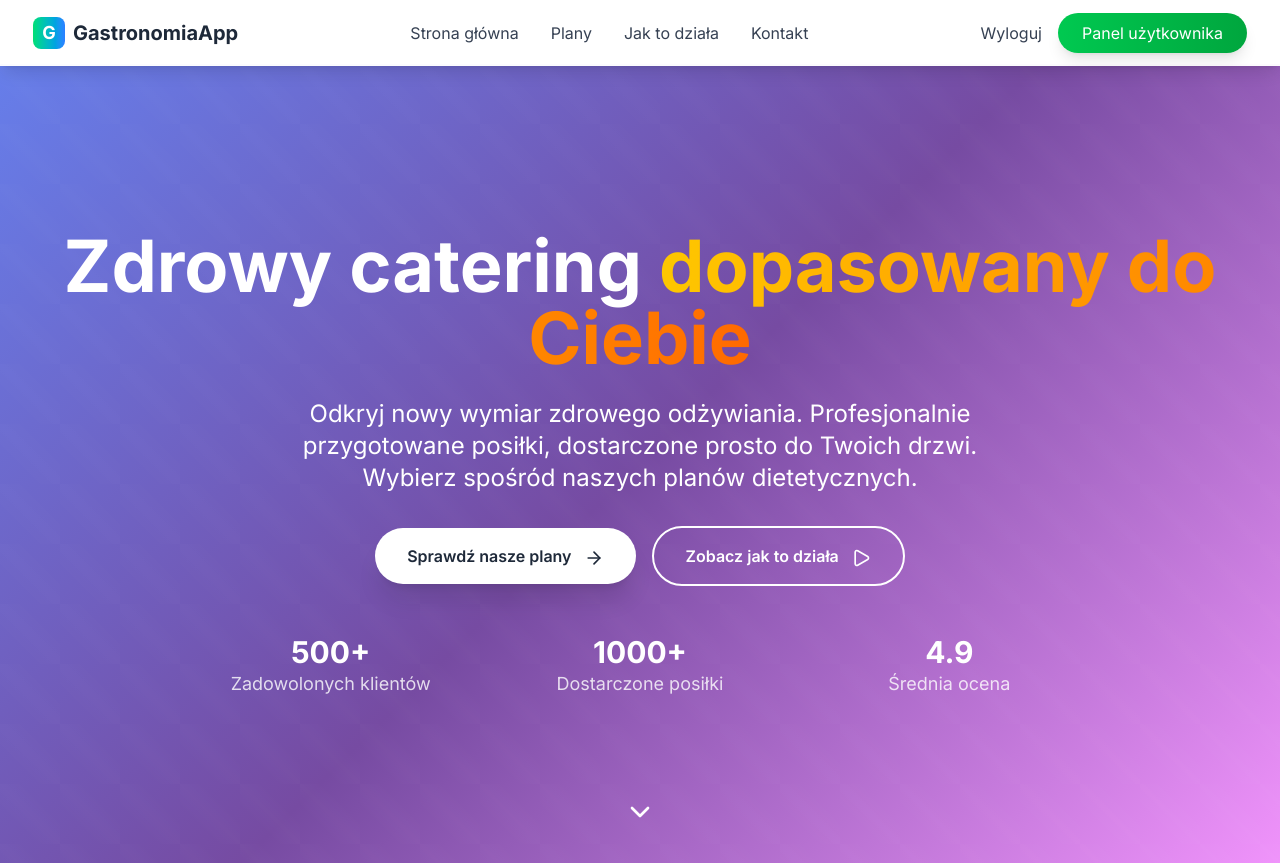
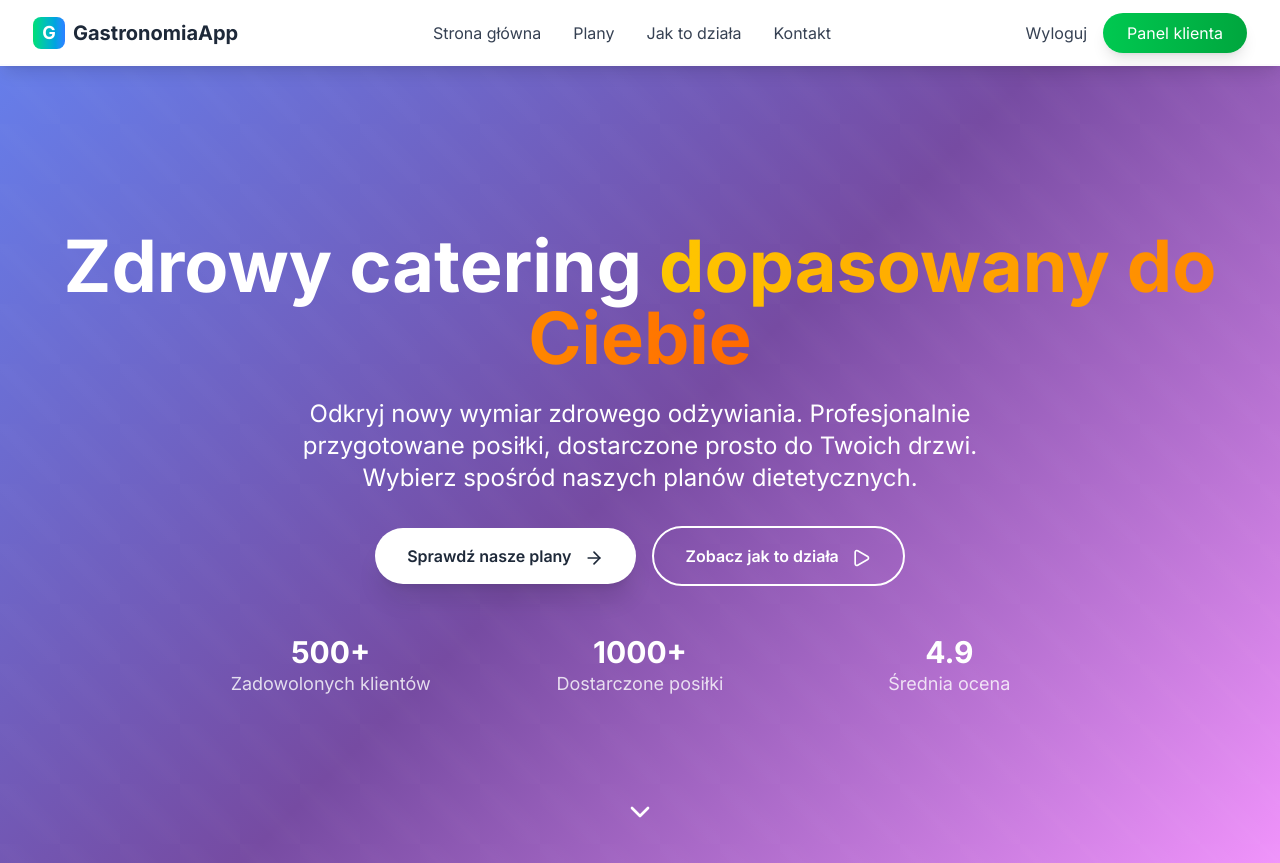
Before and after one commit to przecinek6/GastronomiaApp, a Django app: template frontend/templates/home.html in a window 1280 px wide. Shown: the top 863 px of the page. Run offline with Django 5.2, Linux system fonts and the light colour scheme; the template is opened without the code that fills it, so the values that code supplies are empty; the visitor is signed in with stand-in values (Sample User, id 1); style sheets or scripts are compiled from the project's sources; parts of the project's set-up code (start-up, migrations or seed data) failed here and were passed over.

Commit message:
zaktualizowano przekierowania do panelu klienta

```diff
--- a/frontend/templates/base.html
+++ b/frontend/templates/base.html
@@ -95,8 +95,8 @@
                                 Panel menadżera
                             </a>
                         {% else %}
-                            <a href="#plans" class="bg-gradient-to-r from-green-500 to-green-600 text-white px-6 py-2 rounded-full hover:from-green-600 hover:to-green-700 transition-all duration-200 shadow-lg hover:shadow-xl">
-                                Panel użytkownika
+                            <a href="{% url 'client_dashboard' %}" class="bg-gradient-to-r from-green-500 to-green-600 text-white px-6 py-2 rounded-full hover:from-green-600 hover:to-green-700 transition-all duration-200 shadow-lg hover:shadow-xl">
+                                Panel klienta
                             </a>
                         {% endif %}
                     {% else %}
@@ -128,7 +128,7 @@
                     {% if user.userprofile.role == 'manager' %}
                         <a href={% url 'manage_dashboard' %} class="block px-3 py-2 bg-purple-500 text-white rounded-lg">Panel menadżera</a>
                     {% else %}
-                        <a href="#plans" class="block px-3 py-2 bg-green-500 text-white rounded-lg">Panel użytkownika</a>
+                        <a href="{% url 'client_dashboard' %}" class="block px-3 py-2 bg-green-500 text-white rounded-lg">Panel klienta</a>
                     {% endif %}
                 {% else %}
                     <a href="{% url 'login_view' %}" class="block px-3 py-2 text-gray-700 hover:text-green-600">Logowanie</a>
--- a/frontend/urls.py
+++ b/frontend/urls.py
@@ -7,6 +7,9 @@ urlpatterns = [
     path('register/', views.register_view, name='register'),
     path('login/', views.login_view, name='login_view'),
     path('logout/', views.logout_view, name='logout_view'),
+
+    # Panel klienta
+    path('dashboard/', views.client_dashboard, name='client_dashboard'),
 
     # Panel zarządzania
     path('manage/', views.manage_dashboard, name='manage_dashboard'),
```
